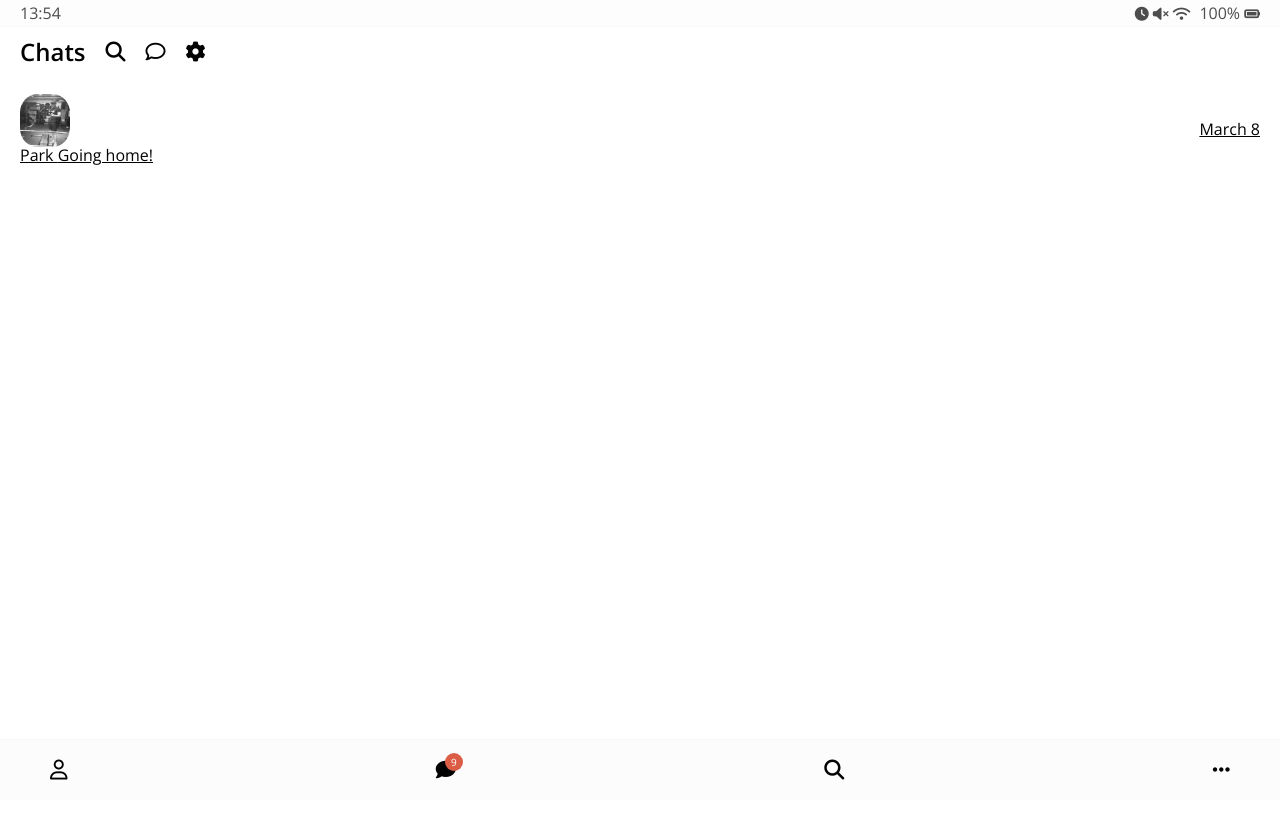
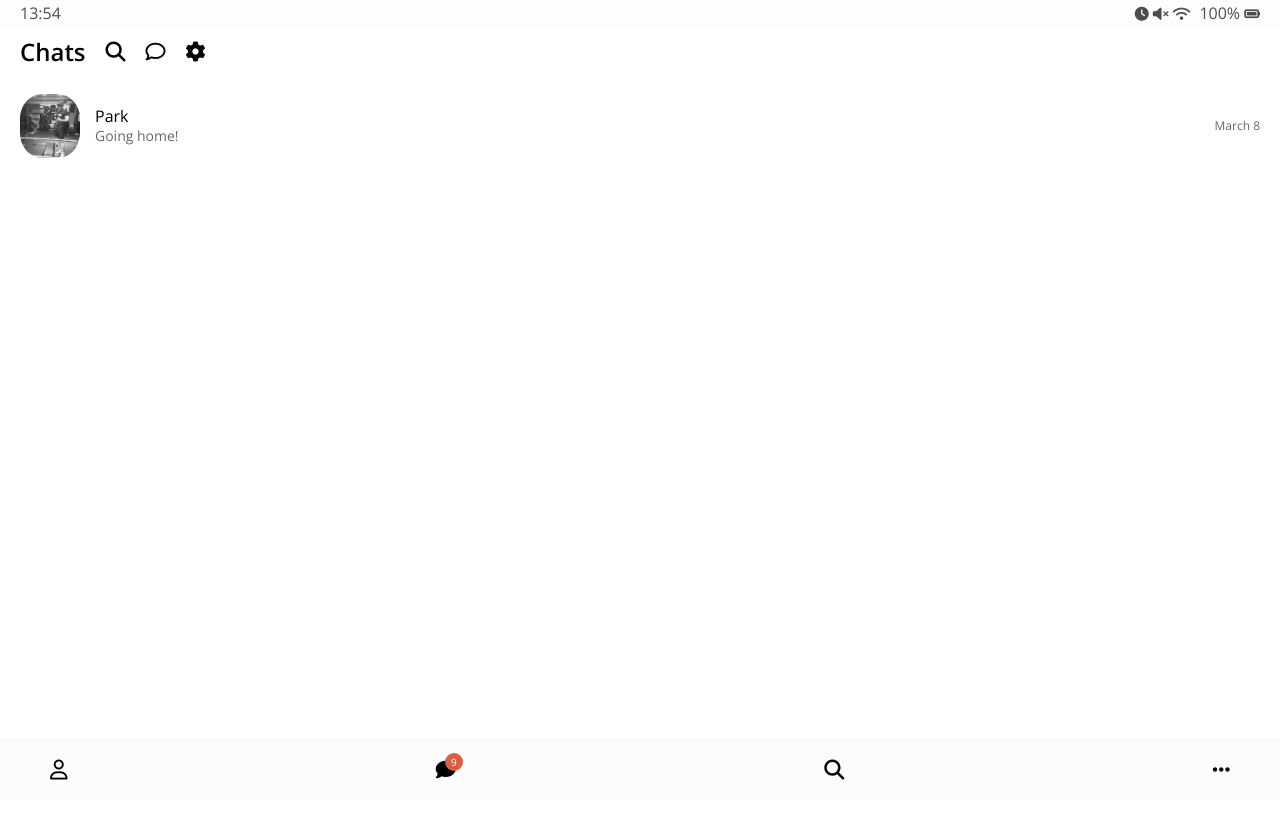
Before and after one commit to jungcow/kakao-clone-V2, a plain HTML site: page index.html in a window 1280 px wide. Shown: the top 818 px of the page. Drawn offline with nearby package versions, Linux system fonts and the light colour scheme.

Commit message:
friend component part Two

```diff
--- a/CSS/friend.css
+++ b/CSS/friend.css
@@ -6,9 +6,42 @@
 
 .friend .friend__avatar{
   width: 50px;
-  border-radius: 35%;
+  border-radius: 38%;
 }
 
-/* .friend__avatar.g-avatar{
+.friend__avatar.g-avatar{
   width: 70px;
-} */
+}
+
+.friend__avatar.m-avatar{
+  width: 60px;
+}
+
+.friend .friend__column{
+  display: flex;
+  align-items: center;
+}
+
+.friend .friend__avatar{
+  margin-right: 15px;
+}
+
+.friend__content .friend__name{
+  display: block;
+  margin-bottom: 5px;
+}
+
+.friend__content .friend__status,
+.friend__content .friend__bottom-text,
+.friend .chat__timestamp {
+  opacity: 0.6;
+}
+
+.friend__content .friend__bottom-text {
+  font-size: 14px;
+}
+
+.friend__content .friend__status,
+.friend .chat__timestamp{
+  font-size: 12px;
+}
--- a/CSS/styles.css
+++ b/CSS/styles.css
@@ -4,6 +4,7 @@
 @import 'header.css';
 @import 'nav-bar.css';
 @import 'friend.css';
+@import 'friends.css';
 
 *{
   box-sizing: border-box;
@@ -19,4 +20,5 @@ body{
 
 a{
   color: inherit;
+  text-decoration: none;
 }
--- a/index.html
+++ b/index.html
@@ -45,7 +45,7 @@
         <a href='chat.html'>
           <div class="friends__friend friend friend--lg">
             <div class="friend__column">
-              <img src="images/avatar.jpeg" class="g-avatar friend__avatar" />
+              <img src="images/avatar.jpeg" class="m-avatar friend__avatar" />
               <div class="friend__content">
                 <span class="friend__name">
                   Park
```
Also changed, not shown: chat.html (+2 -2 lines), find.html (+1 -1 lines), friends.html (+2 -2 lines), CSS/friends.css (added).
